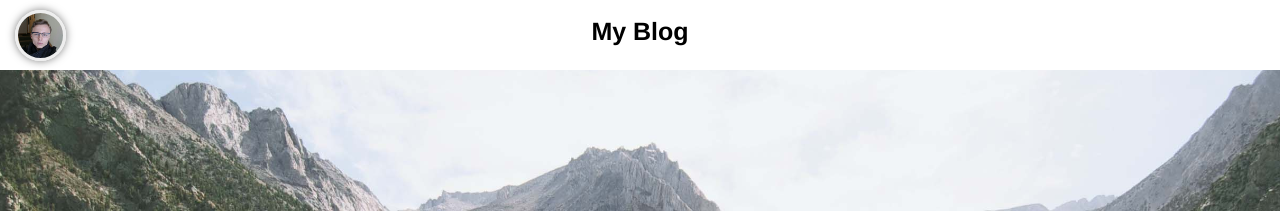
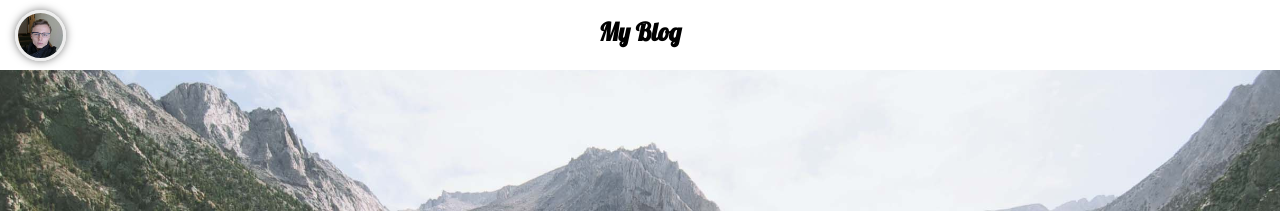
Before and after one commit to FrederickGeek8/freddy.us, a Jekyll site: the page built from blog.md, in a window 1280 px wide. Shown: the top 211 px of the page. Built offline with Jekyll 4.4.1, drawn with Linux system fonts in a browser that asks for light colours.

Commit message:
Add a pretty font~

```diff
--- a/_layouts/post.html
+++ b/_layouts/post.html
@@ -6,6 +6,7 @@
   <meta http-equiv="X-UA-Compatible" content="IE=edge">
   <title>{{ page.title }}</title>
   {% seo %}
+  <link href="https://fonts.googleapis.com/css?family=Lobster" rel="stylesheet">
   <link rel="stylesheet" href="{{ site.baseurl }}/assets/css/main.css">
   <link rel="stylesheet" href="{{ site.baseurl }}/assets/css/default.css">
 </head>
--- a/assets/css/main.scss
+++ b/assets/css/main.scss
@@ -41,6 +41,7 @@
 
 #title a,
 .navigation a {
+  font-family: 'Lobster', cursive;
   text-decoration: none;
   color: black;
 }
```
